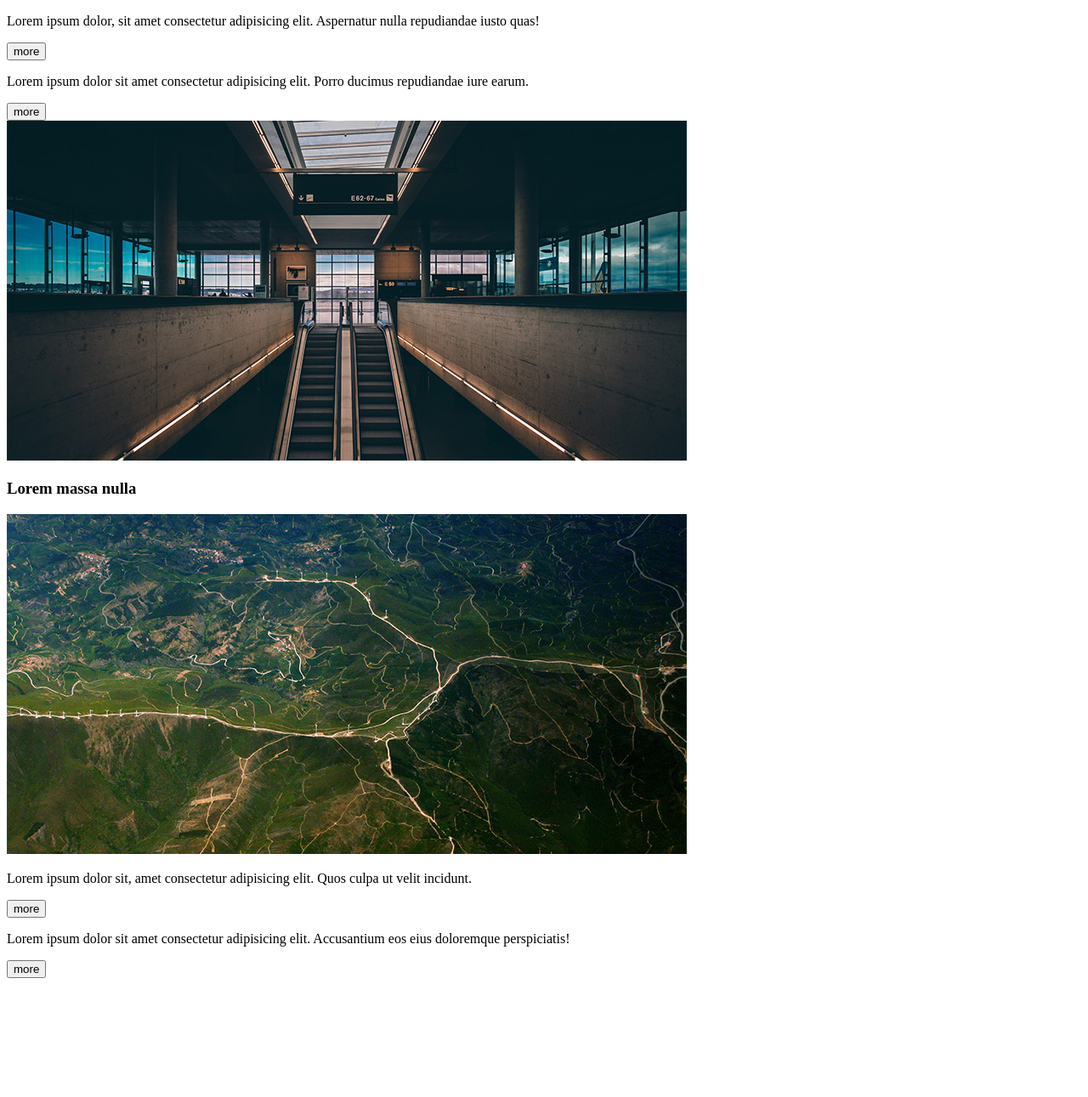
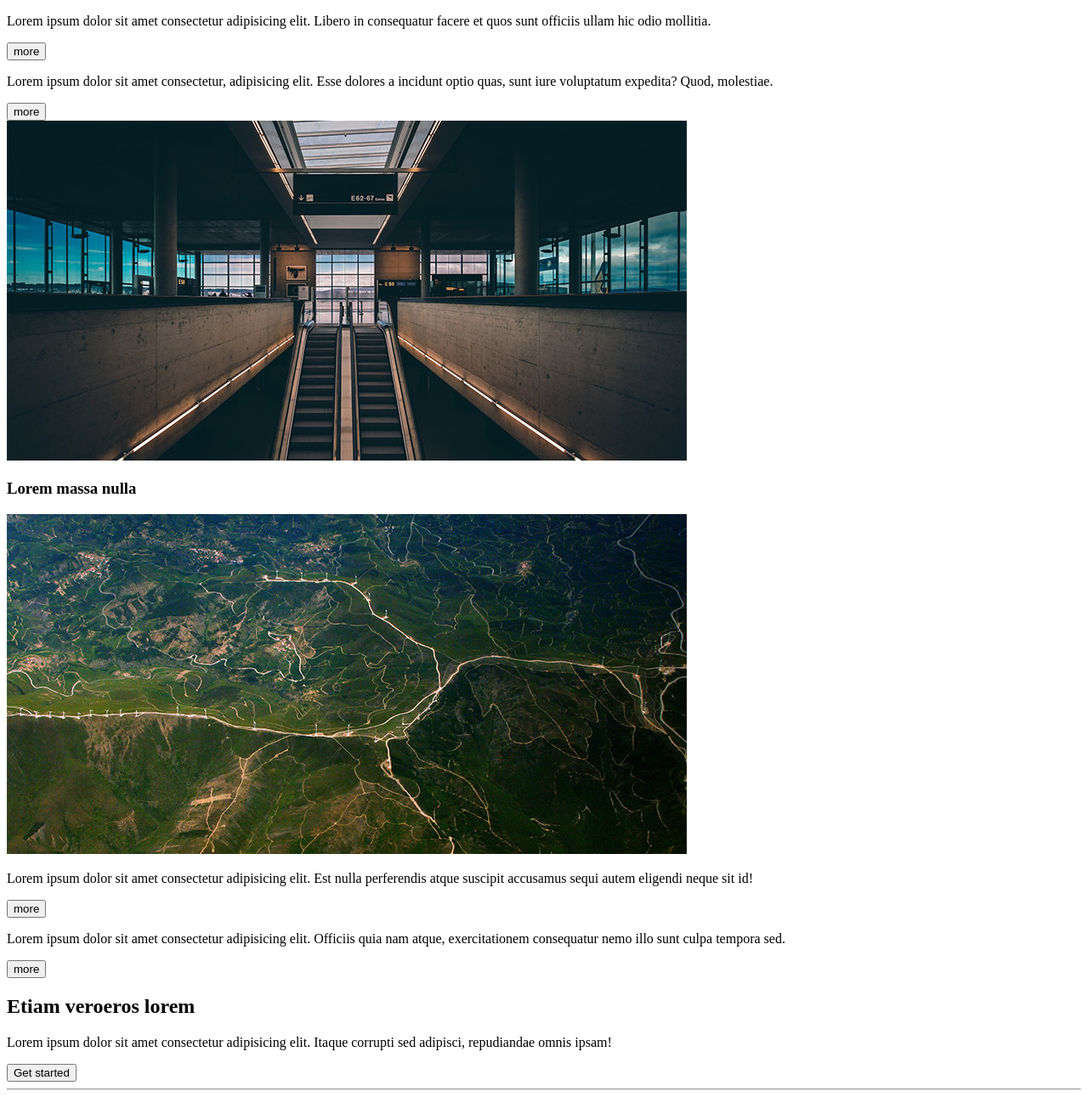
Before and after one commit to philippeK22/epilogue-exo, a plain HTML site: page index.html in a window 1280 px wide. Shown: the part 1861-3152 px from the top of the page at 85% size. Before the commit the page ends 3020 px from the top, so only its background shows below. Drawn offline with Linux system fonts and the light colour scheme.

Commit message:
fin de ma section 3 html

```diff
--- a/index.html
+++ b/index.html
@@ -48,11 +48,11 @@
         </div>
              <div class="texte1">
                  <div>
-                     <p>Lorem ipsum dolor, sit amet consectetur adipisicing elit. Aspernatur nulla repudiandae iusto quas!</p>
+                     <p>Lorem ipsum dolor sit amet consectetur adipisicing elit. Libero in consequatur facere et quos sunt officiis ullam hic odio mollitia.</p>
                      <button>more</button>
                  </div>
                  <div>
-                     <p>Lorem ipsum dolor sit amet consectetur adipisicing elit. Porro ducimus repudiandae iure earum.</p>
+                     <p>Lorem ipsum dolor sit amet consectetur, adipisicing elit. Esse dolores a incidunt optio quas, sunt iure voluptatum expedita? Quod, molestiae.</p>
                      <button>more</button>
                  </div>
 
@@ -69,16 +69,27 @@
         </div>
         <div class="texte1">
             <div>
-                <p>Lorem ipsum dolor sit, amet consectetur adipisicing elit. Quos culpa ut velit incidunt.</p>
+                <p>Lorem ipsum dolor sit amet consectetur adipisicing elit. Est nulla perferendis atque suscipit accusamus sequi autem eligendi neque sit id!</p>
                 <button>more</button>
             </div>
             <div>
-                <p>Lorem ipsum dolor sit amet consectetur adipisicing elit. Accusantium eos eius doloremque perspiciatis!</p>
+                <p>Lorem ipsum dolor sit amet consectetur adipisicing elit. Officiis quia nam atque, exercitationem consequatur nemo illo sunt culpa tempora sed.</p>
                 <button>more</button>
             </div>
         </div>
     </section>
     <!-- fin de ma deuxième Section  -->
+    <section>
+        <div class="sect-3">
+            <div>
+            <h2>Etiam veroeros lorem</h2>
+            <p>Lorem ipsum dolor sit amet consectetur adipisicing elit. Itaque corrupti sed adipisci, repudiandae omnis ipsam!</p>
+            <button>Get started</button>
+            <hr>
+            </div>
+
+        </div>
+    </section>
 
 
 
```
